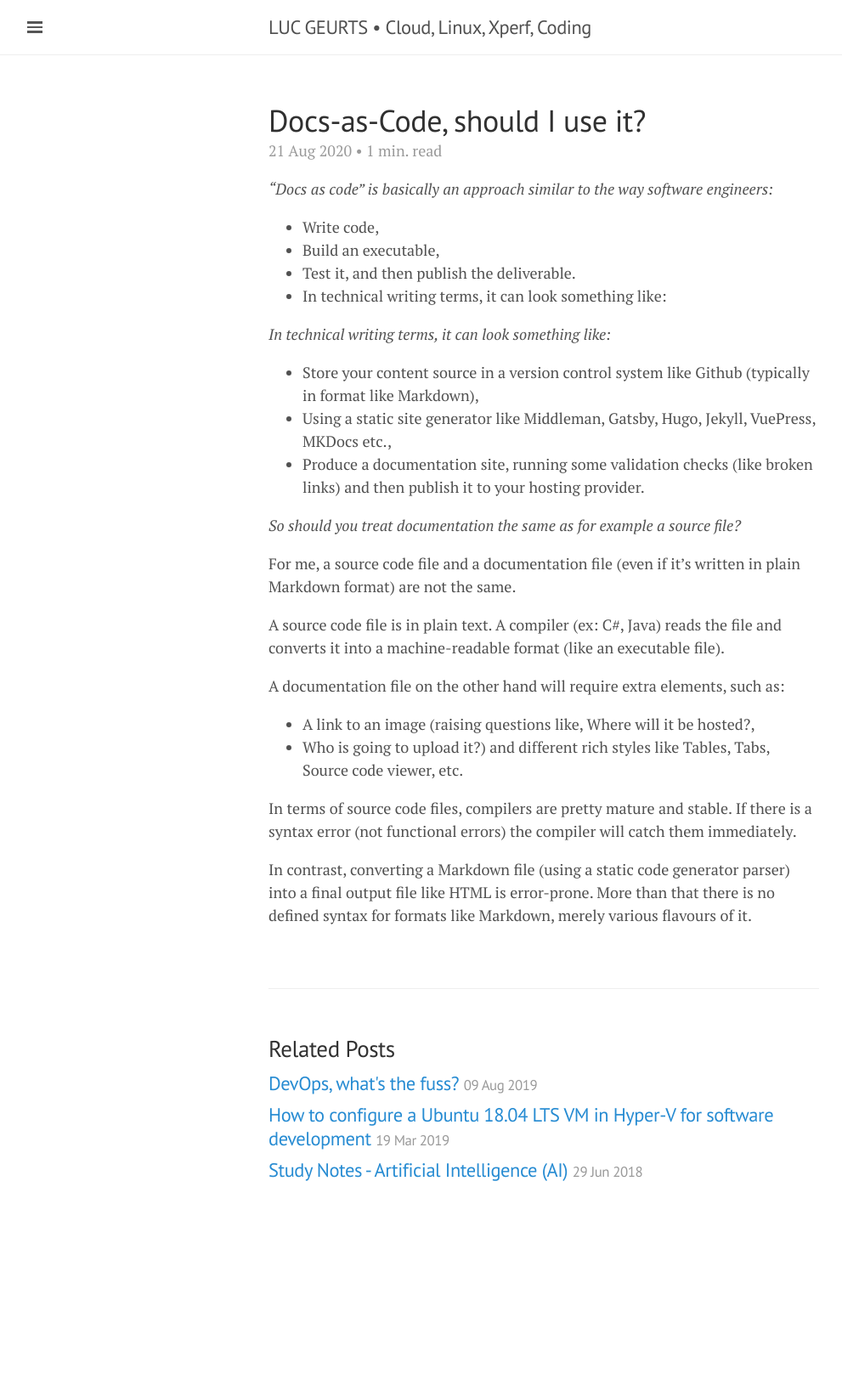
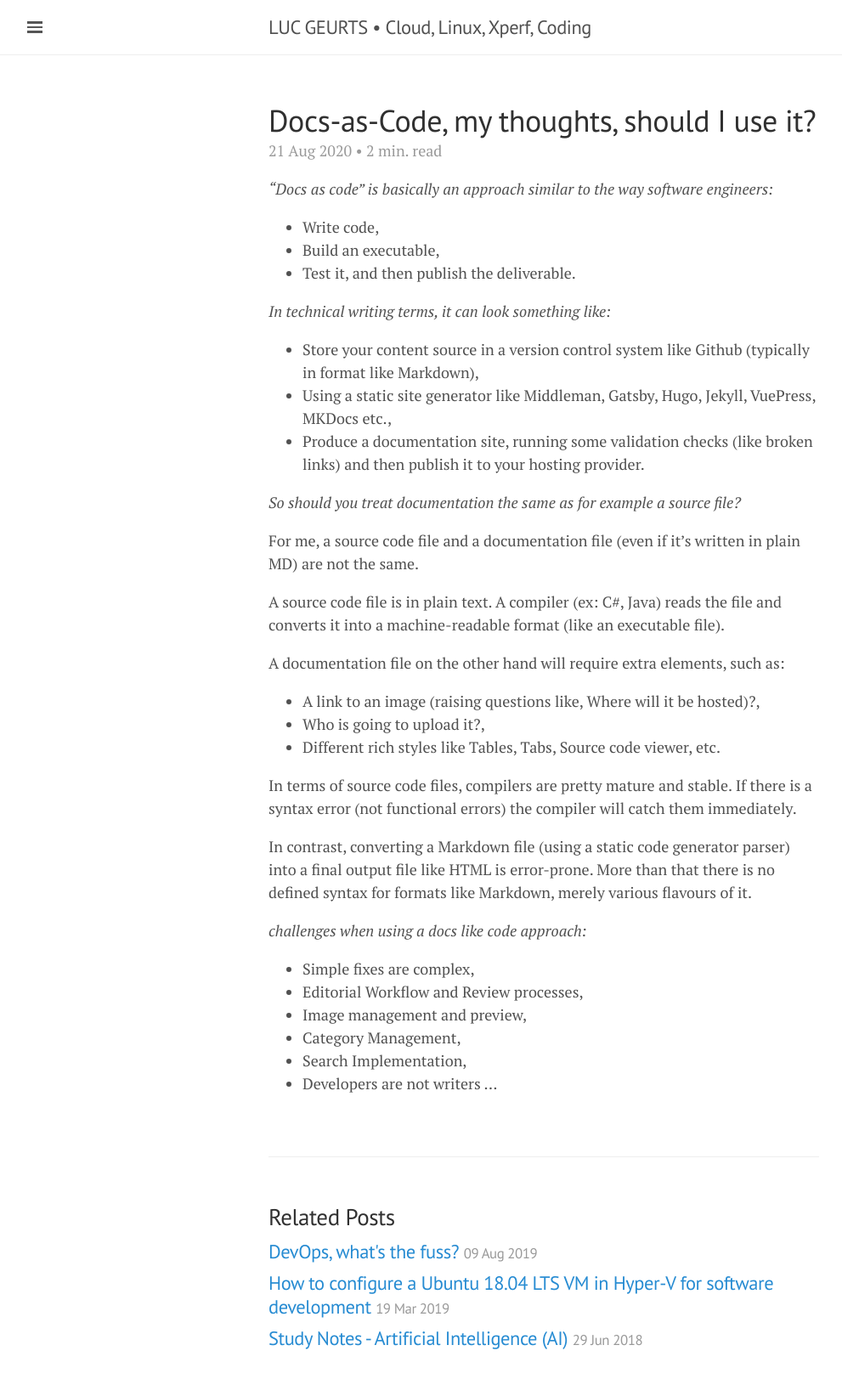
Before and after one commit to lgeurts/lgeurts.github.io, a Jekyll site: the page built from _posts/2020-08-21-docs-as-code.md, in a window 1280 px wide. Shown: the whole page at 85% size, without its empty margins (0-991 px from the left). Built offline with Jekyll 4.4.1, drawn with Linux system fonts in a browser that asks for light colours; nearby versions of some CDN libraries; before the commit the page ends 1445 px from its top, so only the background shows below that.

Commit message:
Update 2020-08-21-docs-as-code.md

```diff
--- a/_posts/2020-08-21-docs-as-code.md
+++ b/_posts/2020-08-21-docs-as-code.md
@@ -1,6 +1,6 @@
 ---
 layout: post
-title: Docs-as-Code, should I use it?
+title: Docs-as-Code, my thoughts, should I use it?
 read_time: true
 comments: false
 category:
@@ -11,7 +11,6 @@ tags: [ GitHub Projects ]
 - Write code,
 - Build an executable,
 - Test it, and then publish the deliverable.
-- In technical writing terms, it can look something like:
 
 *In technical writing terms, it can look something like:*
 - Store your content source in a version control system like Github (typically in format like Markdown),
@@ -20,14 +19,24 @@ tags: [ GitHub Projects ]
 
 *So should you treat documentation the same as for example a source file?*
 
-For me, a source code file and a documentation file (even if it’s written in plain Markdown format) are not the same.
+For me, a source code file and a documentation file (even if it’s written in plain MD) are not the same.
 
 A source code file is in plain text. A compiler (ex: C#, Java) reads the file and converts it into a machine-readable format (like an executable file).
 
 A documentation file on the other hand will require extra elements, such as:
-- A link to an image (raising questions like, Where will it be hosted?,
-- Who is going to upload it?) and different rich styles like Tables, Tabs, Source code viewer, etc.
+- A link to an image (raising questions like, Where will it be hosted)?,
+- Who is going to upload it?,
+- Different rich styles like Tables, Tabs, Source code viewer, etc.
 
 In terms of source code files, compilers are pretty mature and stable. If there is a syntax error (not functional errors) the compiler will catch them immediately.
 
 In contrast, converting a Markdown file (using a static code generator parser) into a final output file like HTML is error-prone. More than that there is no defined syntax for formats like Markdown, merely various flavours of it.
+
+*challenges when using a docs like code approach:*
+
+- Simple fixes are complex,
+- Editorial Workflow and Review processes,
+- Image management and preview,
+- Category Management,
+- Search Implementation,
+- Developers are not writers ...
```
